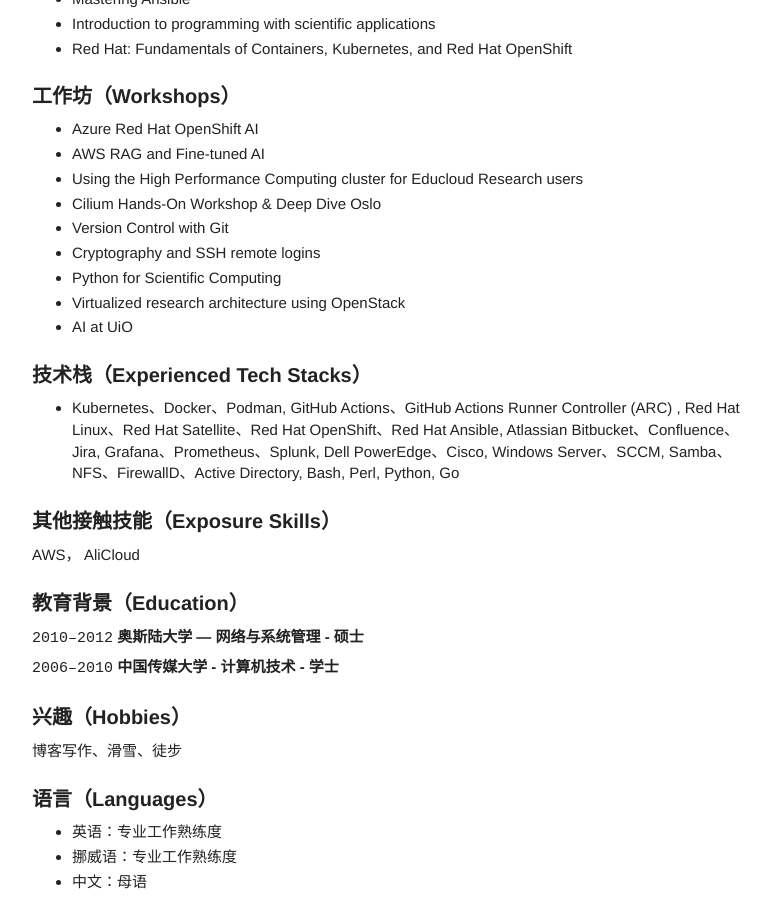
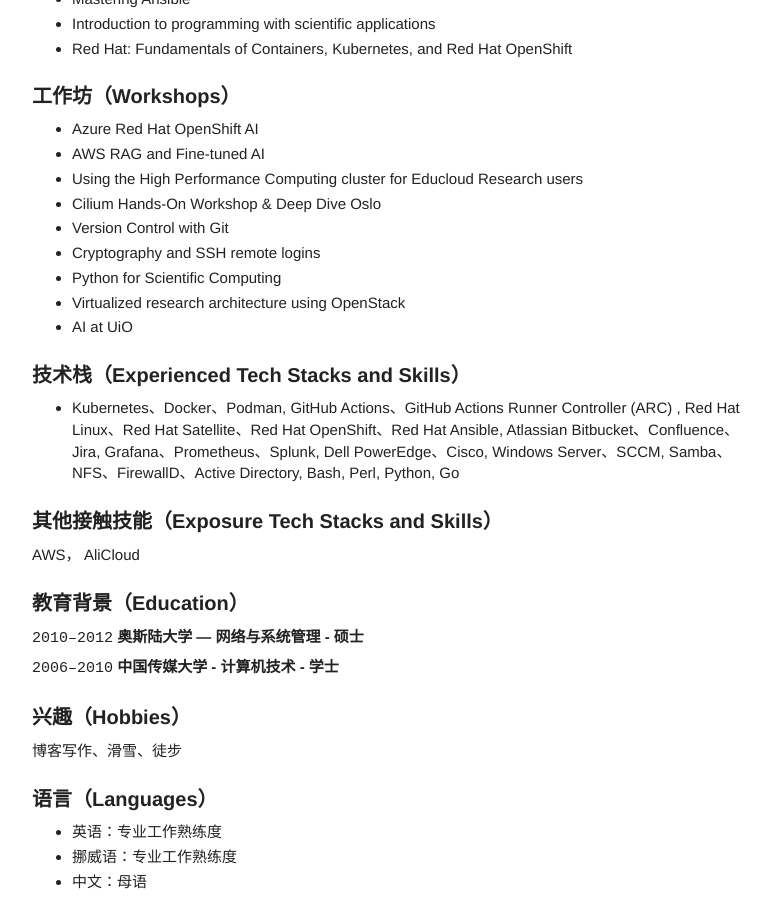
Before and after one commit to gcccheng/wugui, a Jekyll site: the page built from index.md, in a window 1280 px wide and 900 px high, scrolled down 5670 px. Shown: the whole window, without its empty margins (118-889 px from the left). Built offline with Jekyll 4.4.1, drawn with Linux system fonts in a browser that asks for light colours.

Commit message:
Update index.md

```diff
--- a/index.md
+++ b/index.md
@@ -265,11 +265,11 @@ Olympic Broadcasting Services（OBS）是国际奥委会直属机构，负责奥
 - Virtualized research architecture using OpenStack
 - AI at UiO
 
-## 技术栈（Experienced Tech Stacks）
+## 技术栈（Experienced Tech Stacks and Skills）
 
 - Kubernetes、Docker、Podman, GitHub Actions、GitHub Actions Runner Controller (ARC) , Red Hat Linux、Red Hat Satellite、Red Hat OpenShift、Red Hat Ansible, Atlassian Bitbucket、Confluence、Jira, Grafana、Prometheus、Splunk, Dell PowerEdge、Cisco, Windows Server、SCCM, Samba、NFS、FirewallD、Active Directory, Bash, Perl, Python, Go
 
-## 其他接触技能（Exposure Skills）
+## 其他接触技能（Exposure Tech Stacks and Skills）
 
 AWS， AliCloud
 
```
